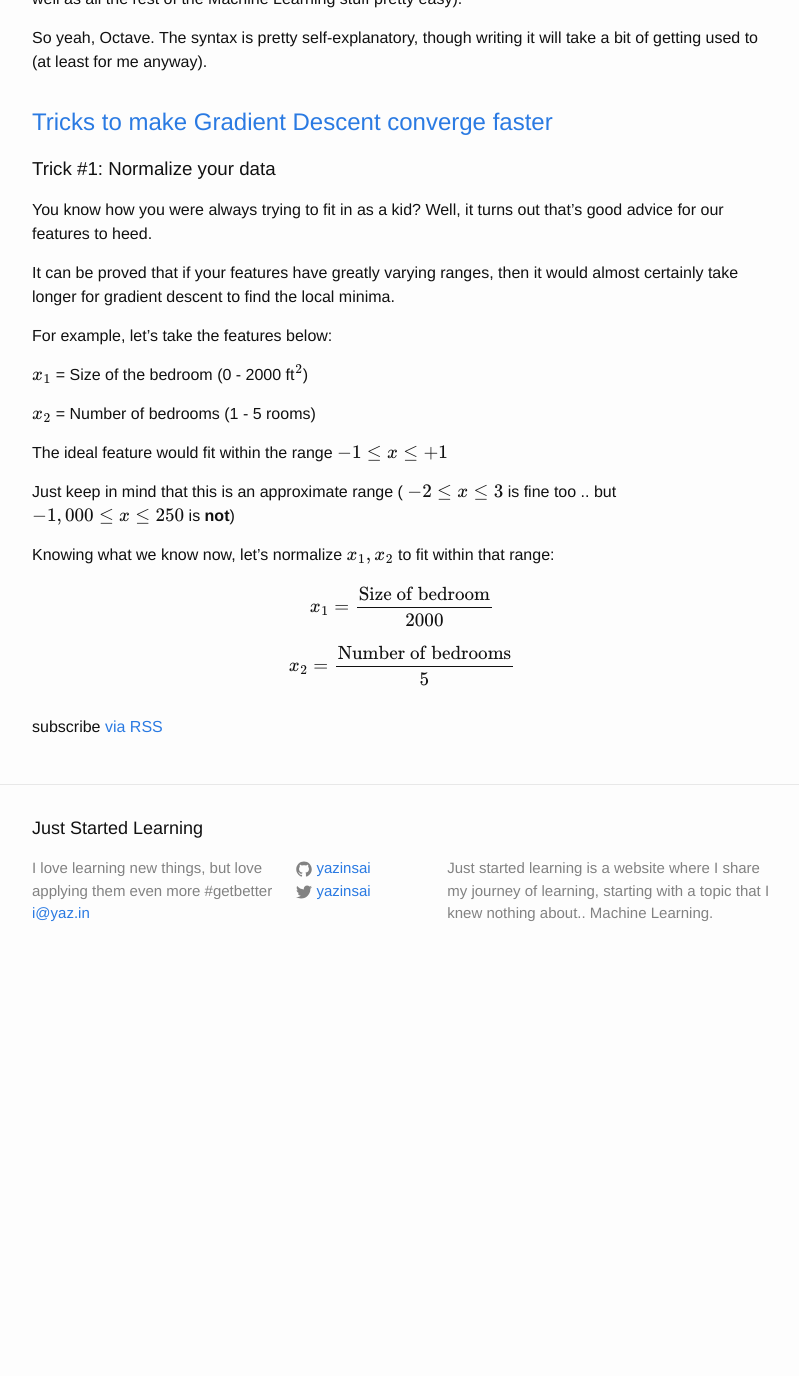
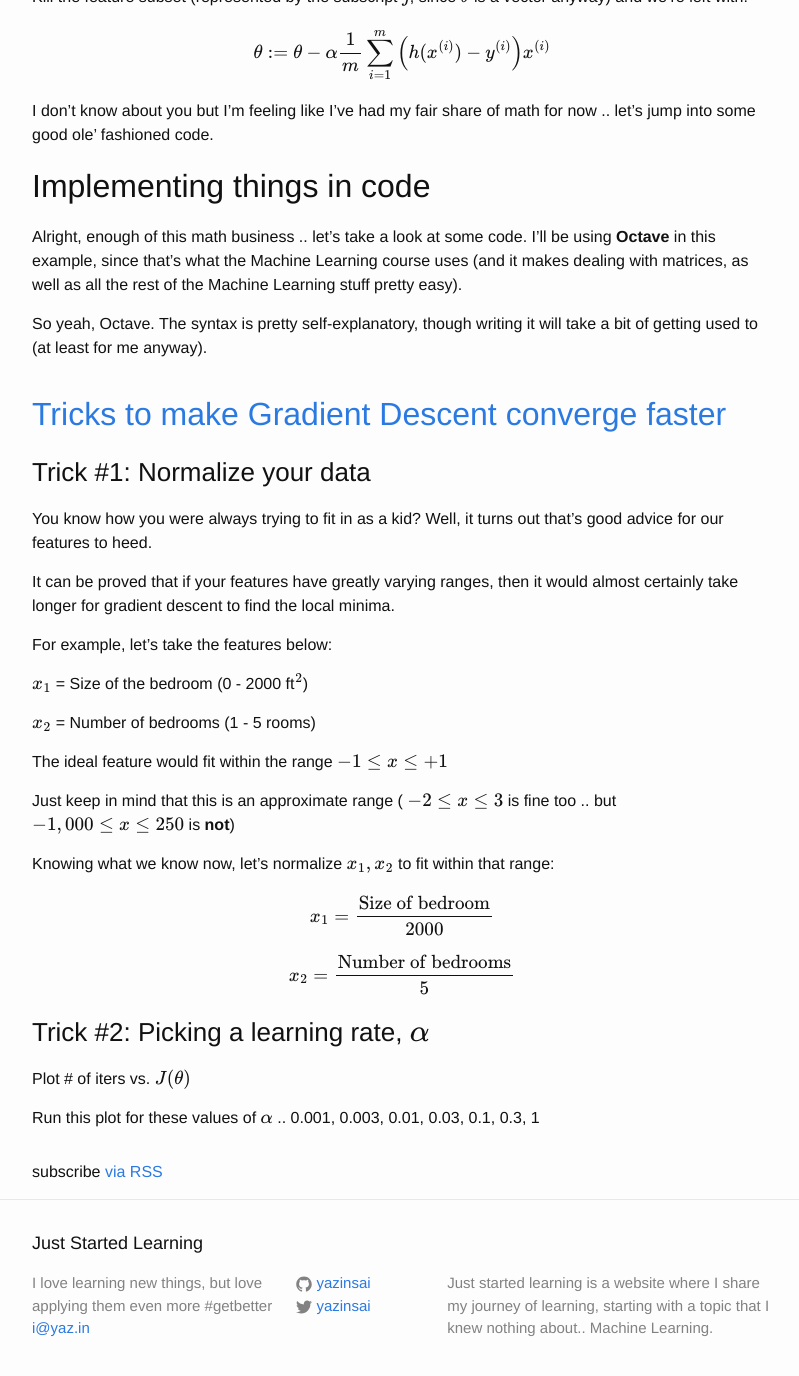
Before and after one commit to juststartedlearning/juststartedlearning.github.com, a Jekyll site: the page built from index.html, in a window 1280 px wide and 1400 px high, scrolled down 11701 px. Shown: the top 1376 px of the window, without its empty margins (238-1037 px from the left). Built offline with Jekyll 4.4.1, drawn with Linux system fonts in a browser that asks for light colours; formulas are drawn with MathJax 3; before the commit the page ends 12686 px from its top, so only the background shows below that.

Commit message:
Improved main page layout

```diff
--- a/_posts/2016-01-21-tricks-to-converge-faster.md
+++ b/_posts/2016-01-21-tricks-to-converge-faster.md
@@ -28,3 +28,9 @@
 $$x_1 = \frac{\text{Size of bedroom}}{2000}$$
 
 $$x_2 = \frac{\text{Number of bedrooms}}{5}$$
+
+### Trick #2: Picking a learning rate, \\(\alpha\\)
+
+Plot # of iters vs. \\(J(\theta)\\)
+
+Run this plot for these values of \\(\alpha\\) .. 0.001, 0.003, 0.01, 0.03, 0.1, 0.3, 1
--- a/_sass/_layout.scss
+++ b/_sass/_layout.scss
@@ -167,14 +167,6 @@
 /**
  * Page content
  */
-.page-content {
-    padding: $spacing-unit 0;
-}
-
-.page-heading {
-    font-size: 20px;
-}
-
 .post-list {
     margin-left: 0;
     list-style: none;
@@ -182,16 +174,6 @@
     > li {
         margin-bottom: $spacing-unit;
     }
-}
-
-.post-meta {
-    font-size: $small-font-size;
-    color: $grey-color;
-}
-
-.post-link {
-    display: block;
-    font-size: 24px;
 }
 
 
--- a/index.html
+++ b/index.html
@@ -7,12 +7,12 @@
   <ul class="post-list">
     {% for post in site.posts reversed %}
       <li>
-        <h2>
+        <h1>
           <a class="post-link" href="{{ post.url | prepend: site.baseurl }}">{{ post.title }}</a>
-        </h2>
-        <!-- use post.excerpt for summary  -->
-        {{ post.content }}
-
+        </h1>
+        <div class="post-content">
+          {{ post.content }}
+        </div>
       </li>
     {% endfor %}
   </ul>
```
